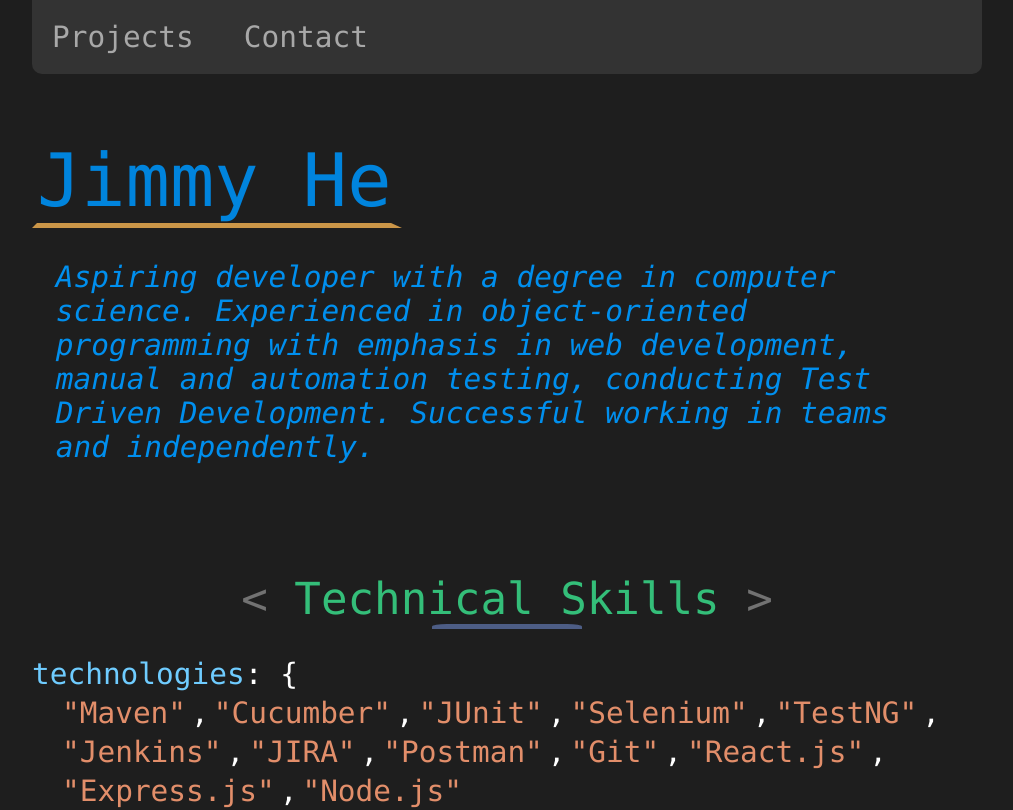
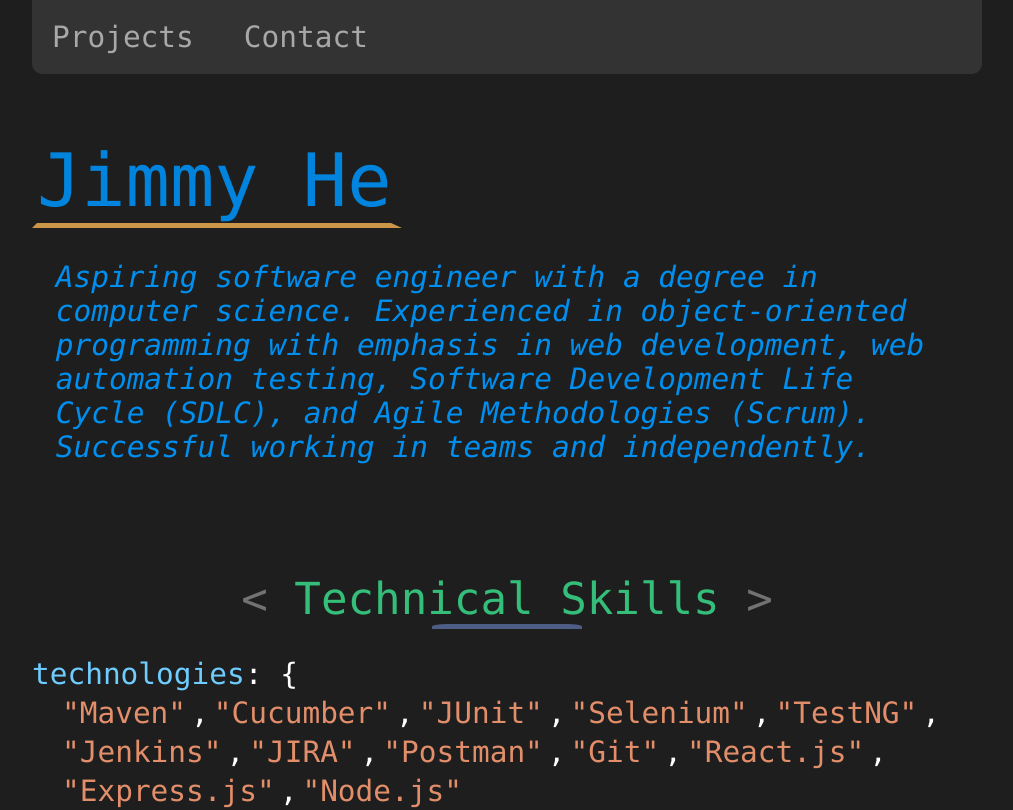
Before and after one commit to jimmyh3/portfolio, a React (Create React App) app: page / in a window 1280 px wide. Shown: the top 810 px of the page, without its empty margins (133-1146 px from the left). Built offline with nearby package versions, Linux system fonts and the light colour scheme.

Commit message:
Updated Objective Summary

```diff
--- a/src/components/Main.js
+++ b/src/components/Main.js
@@ -49,7 +49,7 @@ class Main extends React.Component {
                     <h1>Jimmy He</h1>
                     {/*<h4>Full Stack Developer</h4>*/}
                     <p>
-                    Aspiring developer with a degree in computer science. Experienced in object-oriented programming with emphasis in web development, manual and automation testing, conducting Test Driven Development. Successful working in teams and independently.
+                    Aspiring software engineer with a degree in computer science. Experienced in object-oriented programming with emphasis in web development, web automation testing, Software Development Life Cycle (SDLC), and Agile Methodologies (Scrum). Successful working in teams and independently.
                     </p>
                 </header>
                 <main>
```
